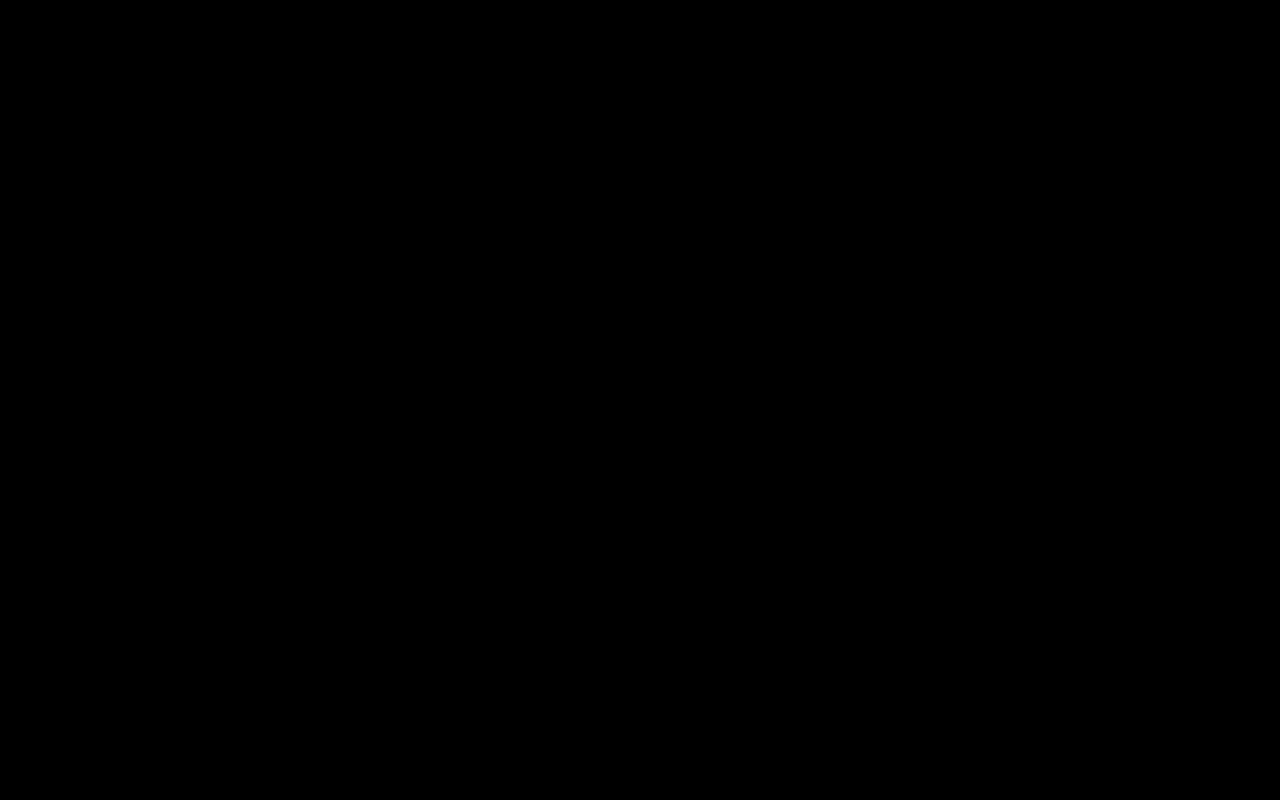
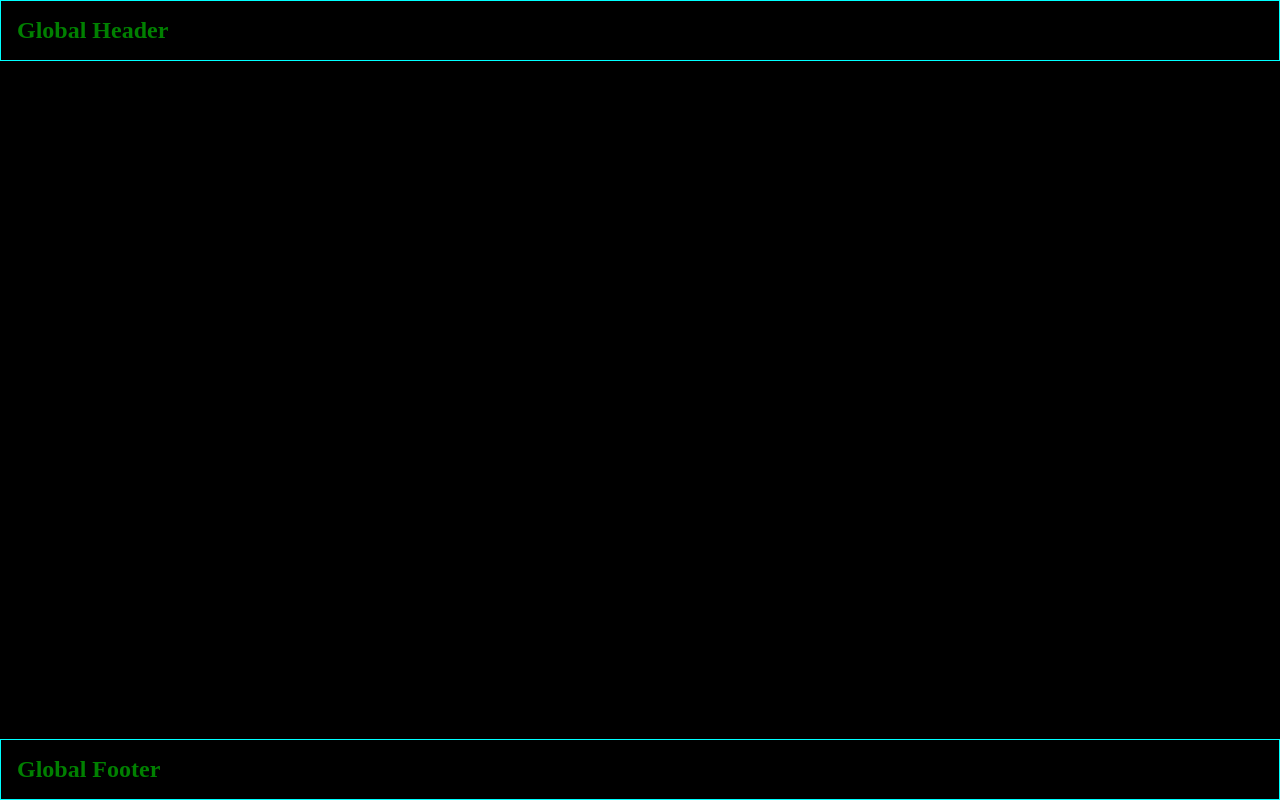
Before and after one commit to DeepikaRajapaksha/First_Next.js-App, a Next.js app: page / in a window 1280 px wide. Built offline with nearby package versions, Linux system fonts and the light colour scheme.

Commit message:
Learn about Layout,js

```diff
--- a/src/app/globals.css
+++ b/src/app/globals.css
@@ -12,3 +12,20 @@ h1{
 body{
   background-color: black;
 }
+
+h2{
+  color: green;
+}
+
+.row{
+  padding: 1em;
+  border: 1px solid red;
+  border-color: aqua;
+}
+
+.wrapper{
+  display: flex;
+  flex-direction: column;
+  justify-content: space-between;
+  min-height: 100vh;
+}
--- a/src/app/layout.js
+++ b/src/app/layout.js
@@ -21,7 +21,17 @@ export default function RootLayout({ children }) {
   return (
     <html lang="en">
       <body className={`${geistSans.variable} ${geistMono.variable}`}>
+      <div className="wrapper">
+        <div className="row">
+          <h2> Global Header</h2>
+        </div>
         {children}
+        <div className="row">
+          <h2> Global Footer</h2>
+        </div>
+      </div>
+
+
       </body>
     </html>
   );
--- a/src/app/page.jsx
+++ b/src/app/page.jsx
@@ -5,6 +5,7 @@ import Link from "next/link"
 export default function Home() {
   return (
     <>
+    <div>
     <h1>Home Page</h1>
     <ul>
       <li><Link href="/" className={styles.Link}>Home</Link></li>
@@ -17,6 +18,8 @@ export default function Home() {
 
       <li><Link href="/products/vegis" className={styles.Link}>Vegis Page</Link></li>
     </ul>
+    </div>
+
     </>
 
   )
```
